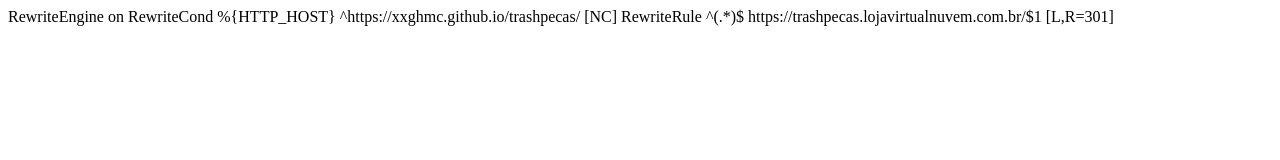
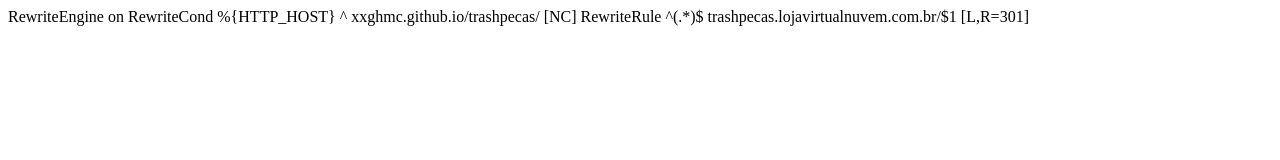
Before and after one commit to XXGHMC/trashpecas, a plain HTML site: page index.html in a window 1280 px wide. Drawn offline with Linux system fonts and the light colour scheme.

Commit message:
Update index.html

```diff
--- a/index.html
+++ b/index.html
@@ -1,5 +1,5 @@
 <IfModule mod_rewrite.c>
 RewriteEngine on
-RewriteCond %{HTTP_HOST} ^https://xxghmc.github.io/trashpecas/ [NC]
-RewriteRule ^(.*)$ https://trashpecas.lojavirtualnuvem.com.br/$1 [L,R=301]
+RewriteCond %{HTTP_HOST} ^ xxghmc.github.io/trashpecas/ [NC]
+RewriteRule ^(.*)$ trashpecas.lojavirtualnuvem.com.br/$1 [L,R=301]
 </IfModule>
```
